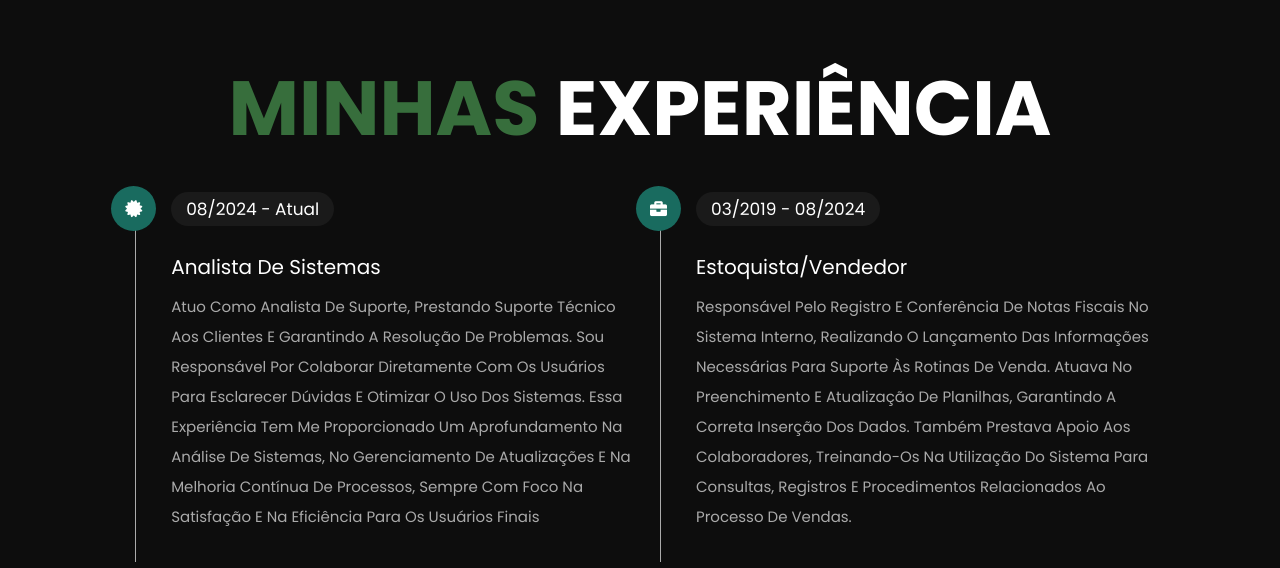
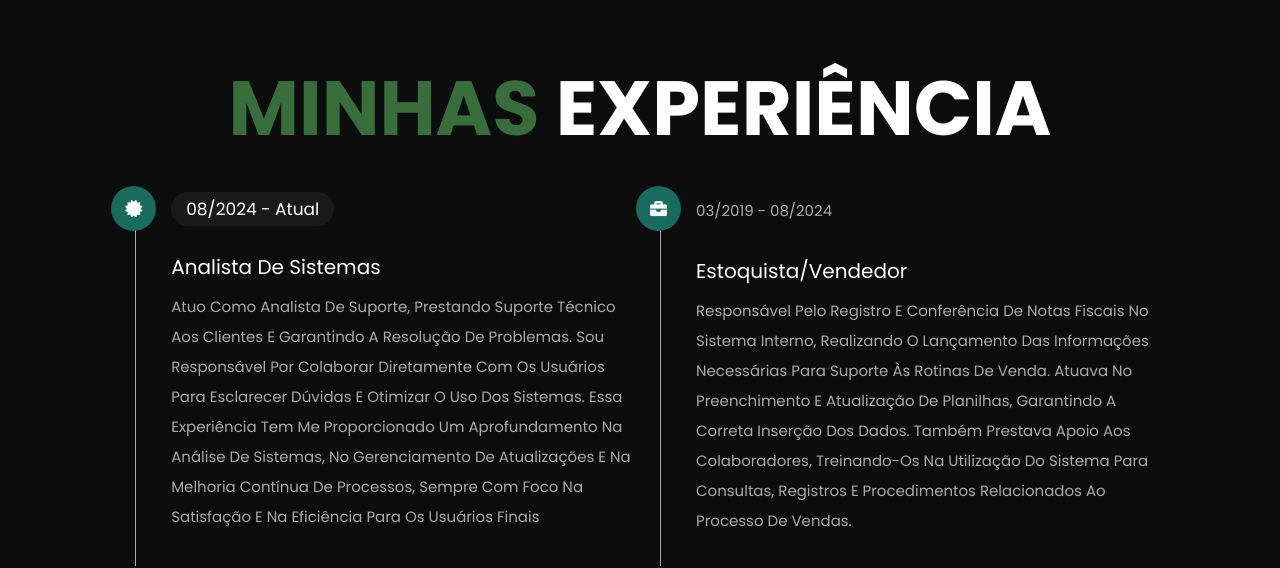
Before and after one commit to dev-brunoliveira/Portfolio---Analista-de-sistemas, a plain HTML site: page about.html in a window 1280 px wide. Shown: the top 568 px of the page. Drawn offline with Linux system fonts and the light colour scheme.

Commit message:
Update about.html

```diff
--- a/about.html
+++ b/about.html
@@ -51,7 +51,7 @@
 
         <div class="box">
            <i class="fas fa-briefcase"></i>
-            <span>03/2019 - 08/2024</span>
+            <p>03/2019 - 08/2024</p>
             <h3>Estoquista/Vendedor</h3>
             <p>Responsável pelo registro e conferência de notas fiscais no sistema interno,
 				realizando o lançamento das informações necessárias para suporte às rotinas
```
